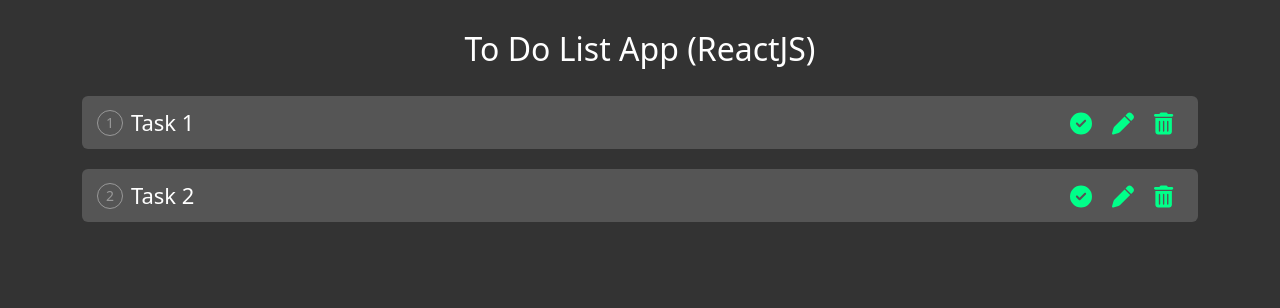
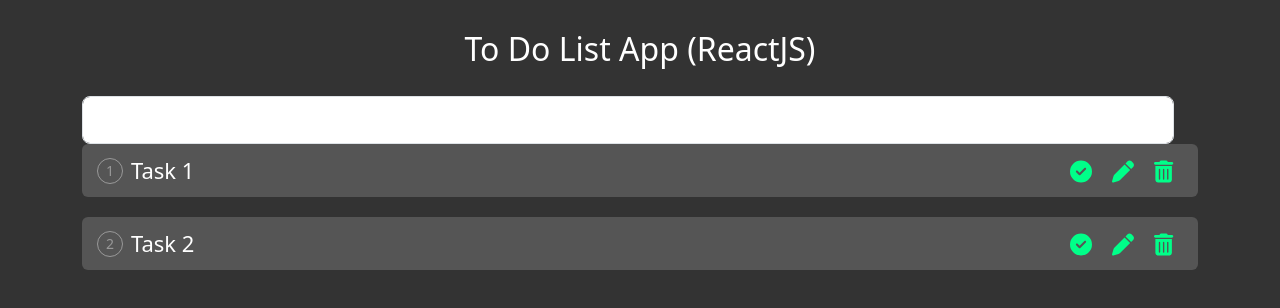
Before and after one commit to femmytedrey/App-Testing, a React (Create React App) app: page / in a window 1280 px wide. Shown: the top 308 px of the page. Built offline with nearby package versions, Linux system fonts and the light colour scheme.

Commit message:
form creation in progress

```diff
--- a/src/App.js
+++ b/src/App.js
@@ -57,6 +57,15 @@
     <div className="container App">
       <h2>To Do List App (ReactJS)</h2>
 
+      <div className = " row">
+        <div className = "col">
+          <input className='form-control form-control-lg'/>
+        </div>
+        <div className = "col-auto">
+
+        </div>
+      </div>
+
       {/* display ToDo */}
 
       {toDo && toDo.length ? '' : 'No Task Added'}
@@ -71,13 +80,13 @@
                   <span className = 'taskText'>{task.title}</span>
                 </div>
                 <div className='iconsWrap'>
-                  <span>
+                  <span title = "Completed / Not Completed">
                     <FontAwesomeIcon icon={faCircleCheck} />
                   </span>
-                  <span>
+                  <span title = "Edit">
                     <FontAwesomeIcon icon={faPen} />
                   </span>
-                  <span>
+                  <span title = "Delete">
                     <FontAwesomeIcon icon={faTrashCan} />
                   </span>
                 </div>
```
